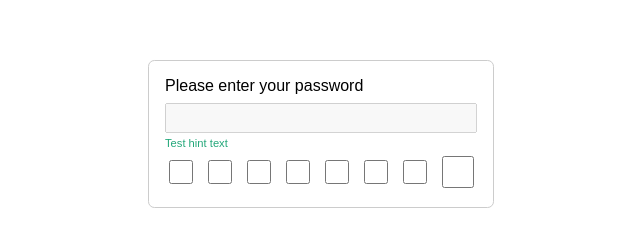
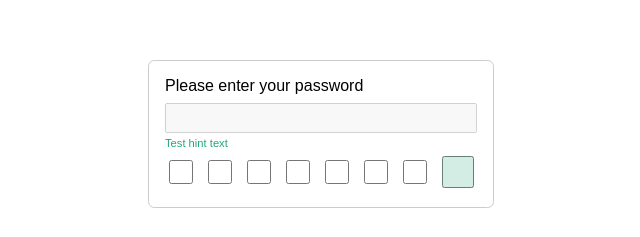
Before and after one commit to Lindo-Mlambo/badui-battle-bin-pass, a plain HTML site: page index.html in a window 1280 px wide. Shown: the part 226-463 px from the top of the page, without its empty margins (327-967 px from the left). Drawn offline with Linux system fonts and the light colour scheme.

Commit message:
add background to the confirmation checkbox

```diff
--- a/style.css
+++ b/style.css
@@ -51,6 +51,16 @@ input.bit-inp:last-child {
   position: relative;
   accent-color: var(--green);
 }
+input.bit-inp:last-child:before {
+  content: "";
+  display: block;
+  background-color: var(--green);
+  opacity: .2;
+  width: 32px;
+  height: 32px;
+  pointer-events: none;
+  border-radius: 3px;
+}
 
 .input-group {
   gap: .5em;
@@ -72,7 +82,6 @@ div.signature {
   color: rgba(0, 0, 0, .7);
   font-style: italic;
   gap: .5em;
-  /* align-items: center; */
 }
 div.signature a {
   text-decoration: none;
```
